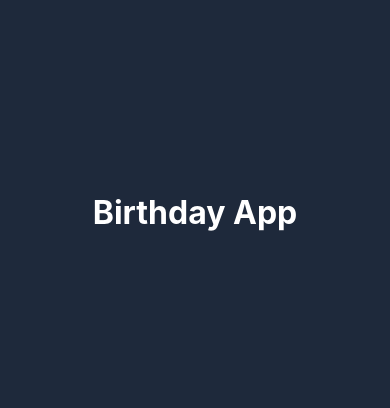
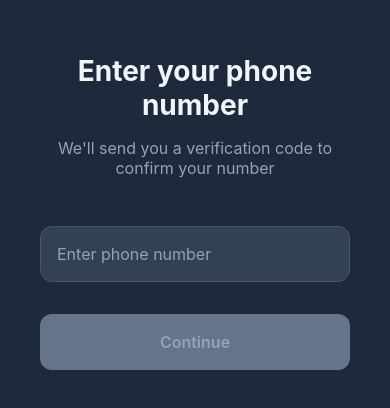
Before and after one commit to maujim/bday, a React Native app: screen /Onboarding in a window 390 px wide. Shown: the part 210-618 px from the top of the page. Built offline with nearby package versions, Linux system fonts and the light colour scheme.

Commit message:
Implement first 5 onboarding screens (Splash, PhoneNumber, Verification, ContactsPermission, LoadingData, PriorityPeople)

```diff
--- a/src/screens/onboarding/ContactsPermissionScreen.tsx
+++ b/src/screens/onboarding/ContactsPermissionScreen.tsx
@@ -1,25 +1,114 @@
 import React from 'react';
-import { View, Text, StyleSheet } from 'react-native';
-import { ScreenContainer } from '../../components';
+import { View, Text, StyleSheet, Modal } from 'react-native';
+import { useNavigation } from '@react-navigation/native';
+import { ScreenContainer, PrimaryButton, SecondaryButton } from '../../components';
+import { colors } from '../../theme/colors';
 
 export const ContactsPermissionScreen: React.FC = () => {
+  const navigation = useNavigation();
+
+  const handleContinue = () => {
+    navigation.navigate('LoadingData' as never);
+  };
+
+  const handleDontAllow = () => {
+    navigation.navigate('LoadingData' as never);
+  };
+
   return (
     <ScreenContainer>
-      <View style={styles.container}>
-        <Text style={styles.title}>Contacts Permission Screen</Text>
+      <View style={styles.background}>
+        <View style={styles.avatarContainer}>
+          <View style={styles.avatar}>
+            <Text style={styles.avatarText}>👤</Text>
+          </View>
+        </View>
+
+        <View style={styles.modalOverlay}>
+          <View style={styles.modal}>
+            <Text style={styles.modalTitle}>
+              "Birthday App" Would Like to Access Your Contacts
+            </Text>
+            <Text style={styles.modalSubtitle}>
+              We'll help you find friends who are already using the app and suggest people to invite.
+            </Text>
+
+            <View style={styles.buttonContainer}>
+              <PrimaryButton
+                title="Continue"
+                onPress={handleContinue}
+              />
+              <View style={styles.secondaryButtonContainer}>
+                <SecondaryButton
+                  title="Don't Allow"
+                  onPress={handleDontAllow}
+                />
+              </View>
+            </View>
+          </View>
+        </View>
       </View>
     </ScreenContainer>
   );
 };
 
 const styles = StyleSheet.create({
-  container: {
+  background: {
+    flex: 1,
+    backgroundColor: colors.background,
+  },
+  avatarContainer: {
     flex: 1,
     justifyContent: 'center',
     alignItems: 'center',
   },
-  title: {
-    fontSize: 24,
-    color: '#FFFFFF',
+  avatar: {
+    width: 120,
+    height: 120,
+    borderRadius: 60,
+    backgroundColor: colors.primary,
+    justifyContent: 'center',
+    alignItems: 'center',
+  },
+  avatarText: {
+    fontSize: 60,
+  },
+  modalOverlay: {
+    position: 'absolute',
+    top: 0,
+    left: 0,
+    right: 0,
+    bottom: 0,
+    backgroundColor: 'rgba(0, 0, 0, 0.5)',
+    justifyContent: 'center',
+    alignItems: 'center',
+    paddingHorizontal: 20,
+  },
+  modal: {
+    backgroundColor: colors.card,
+    borderRadius: 16,
+    padding: 24,
+    width: '100%',
+    maxWidth: 400,
+  },
+  modalTitle: {
+    fontSize: 18,
+    fontWeight: 'bold',
+    color: colors.text,
+    textAlign: 'center',
+    marginBottom: 16,
+  },
+  modalSubtitle: {
+    fontSize: 14,
+    color: colors.textSecondary,
+    textAlign: 'center',
+    marginBottom: 32,
+    lineHeight: 20,
+  },
+  buttonContainer: {
+    gap: 16,
+  },
+  secondaryButtonContainer: {
+    alignItems: 'center',
   },
 });
--- a/src/screens/onboarding/LoadingDataScreen.tsx
+++ b/src/screens/onboarding/LoadingDataScreen.tsx
@@ -1,12 +1,30 @@
-import React from 'react';
+import React, { useEffect } from 'react';
 import { View, Text, StyleSheet } from 'react-native';
+import { useNavigation } from '@react-navigation/native';
 import { ScreenContainer } from '../../components';
+import { colors } from '../../theme/colors';
 
 export const LoadingDataScreen: React.FC = () => {
+  const navigation = useNavigation();
+
+  useEffect(() => {
+    const timer = setTimeout(() => {
+      navigation.navigate('PriorityPeople' as never);
+    }, 3000);
+
+    return () => clearTimeout(timer);
+  }, [navigation]);
+
   return (
     <ScreenContainer>
       <View style={styles.container}>
-        <Text style={styles.title}>Loading Data Screen</Text>
+        <View style={styles.illustration}>
+          <Text style={styles.koala}>🐨</Text>
+        </View>
+        <Text style={styles.title}>Sit Tight!</Text>
+        <Text style={styles.subtitle}>
+          We're loading your contacts and setting things up...
+        </Text>
       </View>
     </ScreenContainer>
   );
@@ -17,9 +35,25 @@ const styles = StyleSheet.create({
     flex: 1,
     justifyContent: 'center',
     alignItems: 'center',
+    paddingHorizontal: 40,
+  },
+  illustration: {
+    marginBottom: 40,
+  },
+  koala: {
+    fontSize: 80,
   },
   title: {
-    fontSize: 24,
-    color: '#FFFFFF',
+    fontSize: 32,
+    fontWeight: 'bold',
+    color: colors.text,
+    textAlign: 'center',
+    marginBottom: 16,
+  },
+  subtitle: {
+    fontSize: 16,
+    color: colors.textSecondary,
+    textAlign: 'center',
+    lineHeight: 24,
   },
 });
--- a/src/screens/onboarding/PhoneNumberScreen.tsx
+++ b/src/screens/onboarding/PhoneNumberScreen.tsx
@@ -1,12 +1,46 @@
-import React from 'react';
+import React, { useState } from 'react';
 import { View, Text, StyleSheet } from 'react-native';
-import { ScreenContainer } from '../../components';
+import { useNavigation } from '@react-navigation/native';
+import { ScreenContainer, StyledTextInput, PrimaryButton } from '../../components';
+import { colors } from '../../theme/colors';
 
 export const PhoneNumberScreen: React.FC = () => {
+  const navigation = useNavigation();
+  const [phoneNumber, setPhoneNumber] = useState('');
+
+  const isValidPhone = phoneNumber.length === 10;
+
+  const handleContinue = () => {
+    if (isValidPhone) {
+      navigation.navigate('Verification' as never);
+    }
+  };
+
   return (
     <ScreenContainer>
       <View style={styles.container}>
-        <Text style={styles.title}>Phone Number Screen</Text>
+        <View style={styles.content}>
+          <Text style={styles.title}>Enter your phone number</Text>
+          <Text style={styles.subtitle}>
+            We'll send you a verification code to confirm your number
+          </Text>
+
+          <View style={styles.inputContainer}>
+            <StyledTextInput
+              value={phoneNumber}
+              onChangeText={setPhoneNumber}
+              placeholder="Enter phone number"
+              keyboardType="phone-pad"
+              maxLength={10}
+            />
+          </View>
+
+          <PrimaryButton
+            title="Continue"
+            onPress={handleContinue}
+            disabled={!isValidPhone}
+          />
+        </View>
       </View>
     </ScreenContainer>
   );
@@ -15,11 +49,26 @@ export const PhoneNumberScreen: React.FC = () => {
 const styles = StyleSheet.create({
   container: {
     flex: 1,
+  },
+  content: {
+    flex: 1,
     justifyContent: 'center',
-    alignItems: 'center',
+    paddingHorizontal: 20,
   },
   title: {
-    fontSize: 24,
-    color: '#FFFFFF',
+    fontSize: 28,
+    fontWeight: 'bold',
+    color: colors.text,
+    textAlign: 'center',
+    marginBottom: 16,
+  },
+  subtitle: {
+    fontSize: 16,
+    color: colors.textSecondary,
+    textAlign: 'center',
+    marginBottom: 48,
+  },
+  inputContainer: {
+    marginBottom: 32,
   },
 });
--- a/src/screens/onboarding/PriorityPeopleScreen.tsx
+++ b/src/screens/onboarding/PriorityPeopleScreen.tsx
@@ -1,12 +1,71 @@
-import React from 'react';
-import { View, Text, StyleSheet } from 'react-native';
-import { ScreenContainer } from '../../components';
+import React, { useState } from 'react';
+import { View, Text, StyleSheet, FlatList } from 'react-native';
+import { useNavigation } from '@react-navigation/native';
+import { ScreenContainer, StyledTextInput, PrimaryButton, ContactCard } from '../../components';
+import { colors } from '../../theme/colors';
+import { mockContacts } from '../../api/mockData';
 
 export const PriorityPeopleScreen: React.FC = () => {
+  const navigation = useNavigation();
+  const [selectedContactIds, setSelectedContactIds] = useState<string[]>([]);
+  const [searchQuery, setSearchQuery] = useState('');
+
+  const filteredContacts = mockContacts.filter(contact =>
+    contact.name.toLowerCase().includes(searchQuery.toLowerCase())
+  );
+
+  const handleContactSelect = (contactId: string) => {
+    setSelectedContactIds(prev =>
+      prev.includes(contactId)
+        ? prev.filter(id => id !== contactId)
+        : [...prev, contactId]
+    );
+  };
+
+  const handleContinue = () => {
+    navigation.navigate('InviteFriends' as never);
+  };
+
+  const buttonTitle = selectedContactIds.length > 0
+    ? `Continue with ${selectedContactIds.length} selected`
+    : 'Continue';
+
   return (
     <ScreenContainer>
       <View style={styles.container}>
-        <Text style={styles.title}>Priority People Screen</Text>
+        <Text style={styles.title}>Priority People</Text>
+        <Text style={styles.subtitle}>
+          Select the people whose birthdays matter most to you
+        </Text>
+
+        <View style={styles.searchContainer}>
+          <StyledTextInput
+            value={searchQuery}
+            onChangeText={setSearchQuery}
+            placeholder="Search contacts..."
+          />
+        </View>
+
+        <FlatList
+          data={filteredContacts}
+          keyExtractor={(item) => item.id}
+          renderItem={({ item }) => (
+            <ContactCard
+              contact={item}
+              isSelected={selectedContactIds.includes(item.id)}
+              onSelect={handleContactSelect}
+            />
+          )}
+          style={styles.list}
+          showsVerticalScrollIndicator={false}
+        />
+
+        <View style={styles.buttonContainer}>
+          <PrimaryButton
+            title={buttonTitle}
+            onPress={handleContinue}
+          />
+        </View>
       </View>
     </ScreenContainer>
   );
@@ -15,11 +74,28 @@ export const PriorityPeopleScreen: React.FC = () => {
 const styles = StyleSheet.create({
   container: {
     flex: 1,
-    justifyContent: 'center',
-    alignItems: 'center',
   },
   title: {
-    fontSize: 24,
-    color: '#FFFFFF',
+    fontSize: 28,
+    fontWeight: 'bold',
+    color: colors.text,
+    textAlign: 'center',
+    marginBottom: 8,
+  },
+  subtitle: {
+    fontSize: 16,
+    color: colors.textSecondary,
+    textAlign: 'center',
+    marginBottom: 24,
+    paddingHorizontal: 20,
+  },
+  searchContainer: {
+    marginBottom: 16,
+  },
+  list: {
+    flex: 1,
+  },
+  buttonContainer: {
+    paddingTop: 16,
   },
 });
--- a/src/screens/onboarding/SplashScreen.tsx
+++ b/src/screens/onboarding/SplashScreen.tsx
@@ -1,8 +1,20 @@
-import React from 'react';
+import React, { useEffect } from 'react';
 import { View, Text, StyleSheet } from 'react-native';
+import { useNavigation } from '@react-navigation/native';
 import { ScreenContainer } from '../../components';
+import { colors } from '../../theme/colors';
 
 export const SplashScreen: React.FC = () => {
+  const navigation = useNavigation();
+
+  useEffect(() => {
+    const timer = setTimeout(() => {
+      navigation.navigate('PhoneNumber' as never);
+    }, 2000);
+
+    return () => clearTimeout(timer);
+  }, [navigation]);
+
   return (
     <ScreenContainer>
       <View style={styles.container}>
@@ -21,6 +33,6 @@ const styles = StyleSheet.create({
   logo: {
     fontSize: 32,
     fontWeight: 'bold',
-    color: '#FFFFFF',
+    color: colors.text,
   },
 });
--- a/src/screens/onboarding/VerificationScreen.tsx
+++ b/src/screens/onboarding/VerificationScreen.tsx
@@ -1,12 +1,79 @@
-import React from 'react';
-import { View, Text, StyleSheet } from 'react-native';
-import { ScreenContainer } from '../../components';
+import React, { useState, useRef } from 'react';
+import { View, Text, StyleSheet, TextInput } from 'react-native';
+import { useNavigation } from '@react-navigation/native';
+import { ScreenContainer, PrimaryButton, SecondaryButton } from '../../components';
+import { colors } from '../../theme/colors';
 
 export const VerificationScreen: React.FC = () => {
+  const navigation = useNavigation();
+  const [code, setCode] = useState(['', '', '', '']);
+  const inputRefs = [
+    useRef<TextInput>(null),
+    useRef<TextInput>(null),
+    useRef<TextInput>(null),
+    useRef<TextInput>(null),
+  ];
+
+  const handleCodeChange = (value: string, index: number) => {
+    const newCode = [...code];
+    newCode[index] = value;
+    setCode(newCode);
+
+    if (value && index < 3) {
+      inputRefs[index + 1].current?.focus();
+    }
+  };
+
+  const isCodeComplete = code.every(digit => digit !== '');
+
+  const handleContinue = () => {
+    if (isCodeComplete) {
+      navigation.navigate('ContactsPermission' as never);
+    }
+  };
+
+  const handleResendCode = () => {
+    setCode(['', '', '', '']);
+    inputRefs[0].current?.focus();
+  };
+
   return (
     <ScreenContainer>
       <View style={styles.container}>
-        <Text style={styles.title}>Verification Screen</Text>
+        <View style={styles.content}>
+          <Text style={styles.title}>Enter verification code</Text>
+          <Text style={styles.subtitle}>
+            We sent a 4-digit code to your phone number
+          </Text>
+
+          <View style={styles.codeContainer}>
+            {code.map((digit, index) => (
+              <TextInput
+                key={index}
+                ref={inputRefs[index]}
+                style={styles.codeInput}
+                value={digit}
+                onChangeText={(value) => handleCodeChange(value, index)}
+                keyboardType="numeric"
+                maxLength={1}
+                textAlign="center"
+              />
+            ))}
+          </View>
+
+          <SecondaryButton
+            title="Resend Code"
+            onPress={handleResendCode}
+          />
+
+          <View style={styles.buttonContainer}>
+            <PrimaryButton
+              title="Continue"
+              onPress={handleContinue}
+              disabled={!isCodeComplete}
+            />
+          </View>
+        </View>
       </View>
     </ScreenContainer>
   );
@@ -15,11 +82,43 @@ export const VerificationScreen: React.FC = () => {
 const styles = StyleSheet.create({
   container: {
     flex: 1,
+  },
+  content: {
+    flex: 1,
     justifyContent: 'center',
-    alignItems: 'center',
+    paddingHorizontal: 20,
   },
   title: {
+    fontSize: 28,
+    fontWeight: 'bold',
+    color: colors.text,
+    textAlign: 'center',
+    marginBottom: 16,
+  },
+  subtitle: {
+    fontSize: 16,
+    color: colors.textSecondary,
+    textAlign: 'center',
+    marginBottom: 48,
+  },
+  codeContainer: {
+    flexDirection: 'row',
+    justifyContent: 'space-between',
+    marginBottom: 32,
+    paddingHorizontal: 40,
+  },
+  codeInput: {
+    width: 60,
+    height: 60,
+    backgroundColor: colors.card,
+    borderWidth: 1,
+    borderColor: colors.border,
+    borderRadius: 12,
     fontSize: 24,
-    color: '#FFFFFF',
+    fontWeight: 'bold',
+    color: colors.text,
+  },
+  buttonContainer: {
+    marginTop: 32,
   },
 });
```
